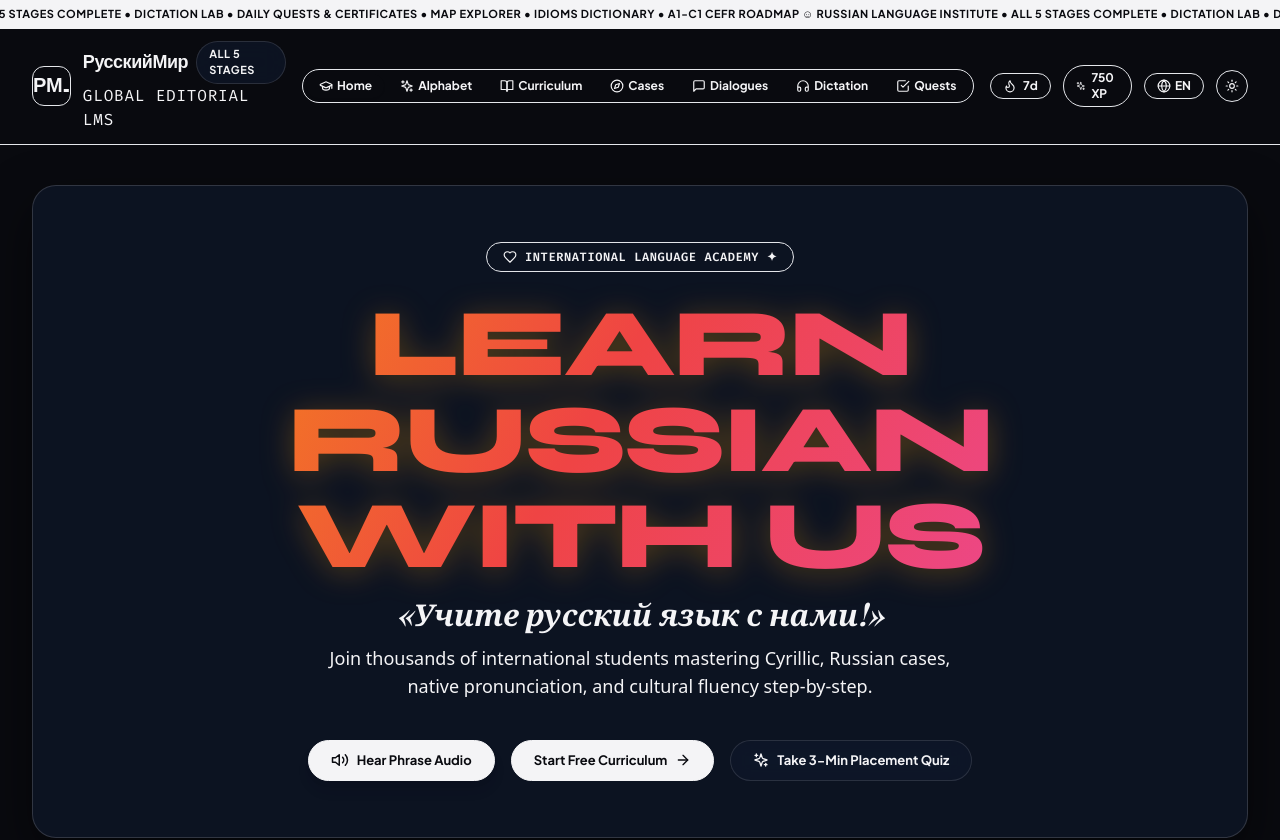
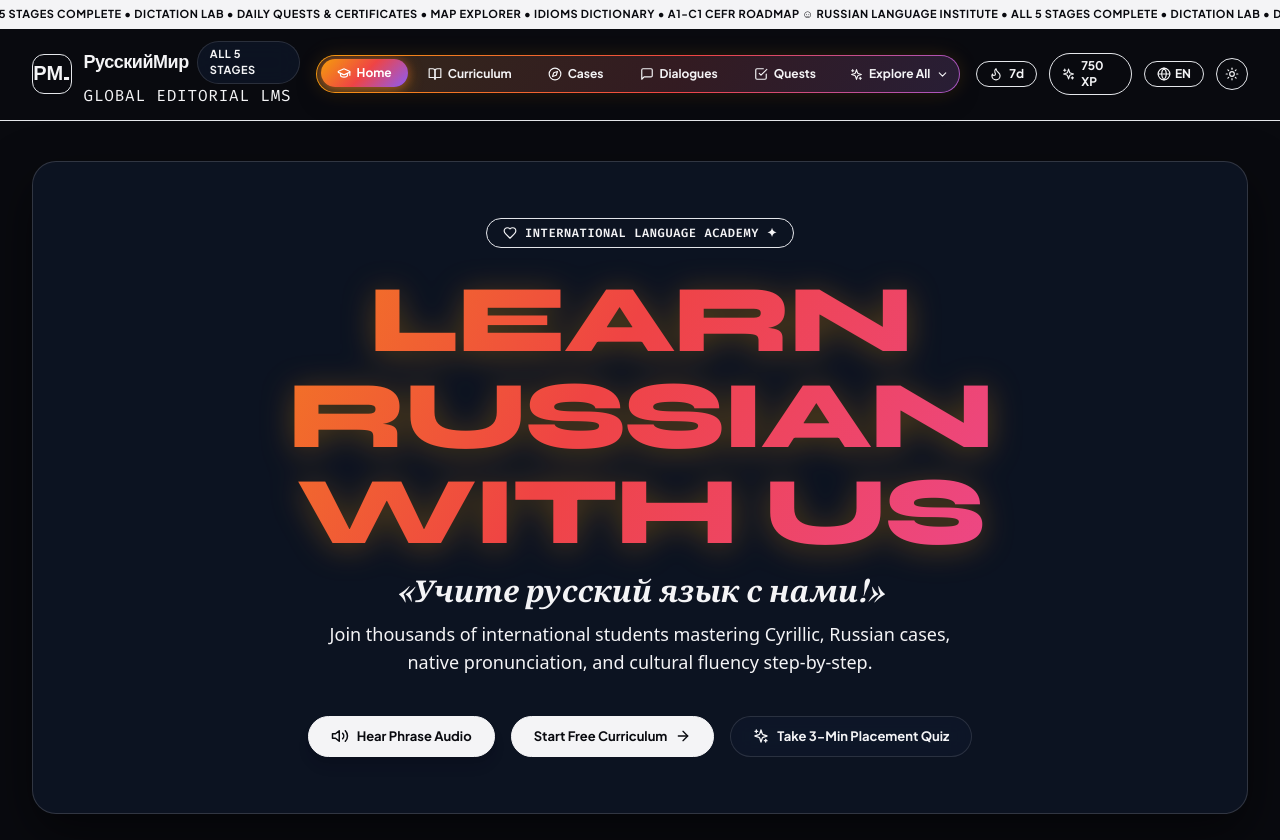
Before and after one commit to VidumuniTharika/Learnrussian, a React (Vite) app: page / in a window 1280 px wide. Shown: the top 840 px of the page. Built offline with nearby package versions, Linux system fonts and the light colour scheme; a web font is replaced by a local one.

Commit message:
style: shorten navigation bar into compact 3D floating glass dock with colorful shine

```diff
--- a/src/components/Navbar.tsx
+++ b/src/components/Navbar.tsx
@@ -17,7 +17,8 @@ import {
   CheckSquare,
   MapPin,
   Book,
-  Shield
+  Shield,
+  ChevronDown
 } from 'lucide-react';
 import { playSoundEffect } from '../utils/audioEngine';
 
@@ -48,27 +49,31 @@ export const Navbar: React.FC<NavbarProps> = ({
   setTheme
 }) => {
   const [langMenuOpen, setLangMenuOpen] = useState(false);
+  const [moreMenuOpen, setMoreMenuOpen] = useState(false);
 
   const handleViewChange = (view: ActiveView) => {
     playSoundEffect('click');
     setActiveView(view);
   };
 
-  const navItems: { view: ActiveView; label: string; icon: React.ReactNode }[] = [
+  const primaryNavItems: { view: ActiveView; label: string; icon: React.ReactNode }[] = [
     { view: 'home', label: 'Home', icon: <GraduationCap size={14} /> },
-    { view: 'alphabet', label: 'Alphabet', icon: <Sparkles size={14} /> },
     { view: 'courses', label: 'Curriculum', icon: <BookOpen size={14} /> },
     { view: 'cases', label: 'Cases', icon: <Compass size={14} /> },
     { view: 'dialogues', label: 'Dialogues', icon: <MessageSquare size={14} /> },
+    { view: 'quests', label: 'Quests', icon: <CheckSquare size={14} /> },
+  ];
+
+  const moreNavItems: { view: ActiveView; label: string; icon: React.ReactNode }[] = [
+    { view: 'alphabet', label: 'Alphabet', icon: <Sparkles size={14} /> },
     { view: 'dictation', label: 'Dictation', icon: <Headphones size={14} /> },
-    { view: 'quests', label: 'Quests', icon: <CheckSquare size={14} /> },
-    { view: 'map', label: 'Map', icon: <MapPin size={14} /> },
-    { view: 'idioms', label: 'Idioms', icon: <Book size={14} /> },
-    { view: 'culture', label: 'Culture', icon: <Feather size={14} /> },
-    { view: 'srs', label: 'SRS Deck', icon: <Sparkles size={14} /> },
-    { view: 'placement', label: 'Placement', icon: <HelpCircle size={14} /> },
-    { view: 'dashboard', label: 'Profile', icon: <Trophy size={14} /> },
-    { view: 'admin', label: 'Admin', icon: <Shield size={14} /> },
+    { view: 'map', label: 'Map Explorer', icon: <MapPin size={14} /> },
+    { view: 'idioms', label: 'Idioms Dictionary', icon: <Book size={14} /> },
+    { view: 'culture', label: 'Culture & Arts', icon: <Feather size={14} /> },
+    { view: 'srs', label: 'SRS Flashcards', icon: <Sparkles size={14} /> },
+    { view: 'placement', label: 'Placement Quiz', icon: <HelpCircle size={14} /> },
+    { view: 'dashboard', label: 'Student Profile', icon: <Trophy size={14} /> },
+    { view: 'admin', label: 'Admin Studio', icon: <Shield size={14} /> },
   ];
 
   return (
@@ -106,18 +111,18 @@ export const Navbar: React.FC<NavbarProps> = ({
           </div>
         </div>
 
-        {/* Navigation Items */}
-        <nav className="hidden xl:flex items-center gap-1 bg-[var(--bg-surface)] p-1 rounded-full border border-[var(--border-light)] overflow-x-auto max-w-2xl">
-          {navItems.map((item) => {
+        {/* Shortened Navigation Floating Glass Dock */}
+        <nav className="hidden lg:flex items-center gap-1 nav-floating-dock overflow-hidden">
+          <div className="nav-shine-line" />
+
+          {primaryNavItems.map((item) => {
             const isActive = activeView === item.view;
             return (
               <button
                 key={item.view}
                 onClick={() => handleViewChange(item.view)}
-                className={`flex items-center gap-1 px-3 py-1 rounded-full text-xs font-bold transition-all whitespace-nowrap ${
-                  isActive
-                    ? 'bg-[var(--text-primary)] text-[var(--bg-main)] shadow-sm'
-                    : 'text-[var(--text-secondary)] hover:text-[var(--text-primary)] hover:bg-[var(--bg-surface-hover)]'
+                className={`flex items-center gap-1.5 px-4 py-1.5 rounded-full text-xs font-bold whitespace-nowrap nav-tab-item relative z-10 ${
+                  isActive ? 'nav-tab-active' : 'text-[var(--text-secondary)]'
                 }`}
               >
                 {item.icon}
@@ -125,6 +130,53 @@ export const Navbar: React.FC<NavbarProps> = ({
               </button>
             );
           })}
+
+          {/* Explore All Dropdown Menu */}
+          <div className="relative z-20">
+            <button
+              onClick={() => setMoreMenuOpen(!moreMenuOpen)}
+              className={`flex items-center gap-1.5 px-3.5 py-1.5 rounded-full text-xs font-bold transition-all whitespace-nowrap nav-tab-item ${
+                moreNavItems.some(i => i.view === activeView)
+                  ? 'bg-gradient-to-r from-amber-500 to-rose-500 text-white shadow-md'
+                  : 'text-[var(--text-secondary)]'
+              }`}
+            >
+              <Sparkles size={13} className="text-amber-400 animate-pulse" />
+              <span>Explore All</span>
+              <ChevronDown size={13} className={`transition-transform duration-300 ${moreMenuOpen ? 'rotate-180' : ''}`} />
+            </button>
+
+            {moreMenuOpen && (
+              <div className="absolute right-0 mt-3 w-56 bg-[var(--bg-surface)] backdrop-blur-2xl rounded-2xl p-2.5 shadow-2xl z-50 border border-[var(--border-light)] animate-fade-in-up grid grid-cols-1 gap-1">
+                <div className="px-3 py-1 text-[10px] font-mono font-bold uppercase text-[var(--text-muted)] tracking-wider">
+                  Practice Labs & Tools
+                </div>
+                {moreNavItems.map((item) => {
+                  const isActive = activeView === item.view;
+                  return (
+                    <button
+                      key={item.view}
+                      onClick={() => {
+                        handleViewChange(item.view);
+                        setMoreMenuOpen(false);
+                      }}
+                      className={`flex items-center justify-between px-3 py-2 rounded-xl text-xs font-semibold transition-all ${
+                        isActive
+                          ? 'bg-gradient-to-r from-amber-500 to-rose-500 text-white font-bold shadow-sm'
+                          : 'text-[var(--text-secondary)] hover:bg-[var(--bg-surface-hover)] hover:text-[var(--text-primary)]'
+                      }`}
+                    >
+                      <div className="flex items-center gap-2">
+                        {item.icon}
+                        <span>{item.label}</span>
+                      </div>
+                      {isActive && <span className="text-[10px] font-mono uppercase font-bold">Active</span>}
+                    </button>
+                  );
+                })}
+              </div>
+            )}
+          </div>
         </nav>
 
         {/* Right Controls */}
@@ -185,19 +237,22 @@ export const Navbar: React.FC<NavbarProps> = ({
       </div>
 
       {/* Mobile Nav Bar */}
-      <div className="xl:hidden flex items-center justify-around py-2 bg-[var(--bg-surface)] border-t border-[var(--border-light)] px-1 overflow-x-auto">
-        {navItems.map((item) => (
+      <div className="lg:hidden flex items-center gap-2 py-2 px-3 bg-[var(--bg-surface)] backdrop-blur-xl border-t border-[var(--border-light)] overflow-x-auto scrollbar-none">
+        {[...primaryNavItems, ...moreNavItems].map((item) => {
+          const isActive = activeView === item.view;
+          return (
             <button
               key={item.view}
               onClick={() => handleViewChange(item.view)}
-            className={`flex flex-col items-center gap-0.5 p-1 rounded-lg text-[10px] font-bold whitespace-nowrap ${
-              activeView === item.view ? 'text-[var(--text-primary)] underline font-extrabold' : 'text-[var(--text-muted)]'
+              className={`flex items-center gap-1.5 px-3 py-1 rounded-full text-xs font-bold whitespace-nowrap shrink-0 transition-all ${
+                isActive ? 'nav-tab-active' : 'text-[var(--text-muted)] bg-[var(--bg-card)]'
               }`}
             >
               {item.icon}
               <span>{item.label}</span>
             </button>
-        ))}
+          );
+        })}
       </div>
 
     </header>
--- a/src/index.css
+++ b/src/index.css
@@ -217,6 +217,67 @@ body {
   }
 }
 
+/* Colorful Animated Navbar Dock & Shimmer Border */
+.nav-floating-dock {
+  background: var(--bg-surface);
+  backdrop-filter: blur(24px);
+  -webkit-backdrop-filter: blur(24px);
+  border-radius: 9999px;
+  position: relative;
+  padding: 4px;
+  border: 1px solid transparent;
+  background-image: linear-gradient(var(--bg-surface), var(--bg-surface)),
+                    linear-gradient(120deg, #f59e0b, #ef4444, #8b5cf6, #3b82f6, #10b981, #f59e0b);
+  background-origin: border-box;
+  background-clip: padding-box, border-box;
+  background-size: 100% 100%, 300% 300%;
+  animation: navBorderShimmer 8s linear infinite;
+  box-shadow: 0 10px 30px -5px rgba(0, 0, 0, 0.2), 0 0 20px rgba(245, 158, 11, 0.15);
+}
+
+@keyframes navBorderShimmer {
+  0% { background-position: 0% 0%, 0% 50%; }
+  50% { background-position: 0% 0%, 100% 50%; }
+  100% { background-position: 0% 0%, 0% 50%; }
+}
+
+/* Colorful Shimmer Ray line inside Navbar */
+.nav-shine-line {
+  position: absolute;
+  top: 0;
+  left: -100%;
+  width: 50%;
+  height: 100%;
+  background: linear-gradient(90deg, transparent, rgba(255, 255, 255, 0.35), transparent);
+  transform: skewX(-25deg);
+  animation: navbarShinePass 5s ease-in-out infinite;
+  pointer-events: none;
+}
+
+@keyframes navbarShinePass {
+  0% { left: -100%; }
+  40% { left: 200%; }
+  100% { left: 200%; }
+}
+
+/* Nav Item Colorful Active State & Hover Glow */
+.nav-tab-active {
+  background: linear-gradient(135deg, #f59e0b 0%, #ef4444 50%, #8b5cf6 100%) !important;
+  color: #ffffff !important;
+  box-shadow: 0 4px 16px rgba(245, 158, 11, 0.45), 0 0 10px rgba(239, 68, 68, 0.35) !important;
+  transform: translateY(-1px);
+}
+
+.nav-tab-item {
+  transition: all 0.3s cubic-bezier(0.16, 1, 0.3, 1);
+}
+
+.nav-tab-item:hover:not(.nav-tab-active) {
+  background: rgba(245, 158, 11, 0.15) !important;
+  color: var(--text-accent) !important;
+  transform: translateY(-1px) scale(1.04);
+}
+
 /* Hero Shimmer Glow Box with Glass Screen Effect */
 .hero-glow-box {
   position: relative;
```
Lines whose indentation alone changed are shown as unchanged.
